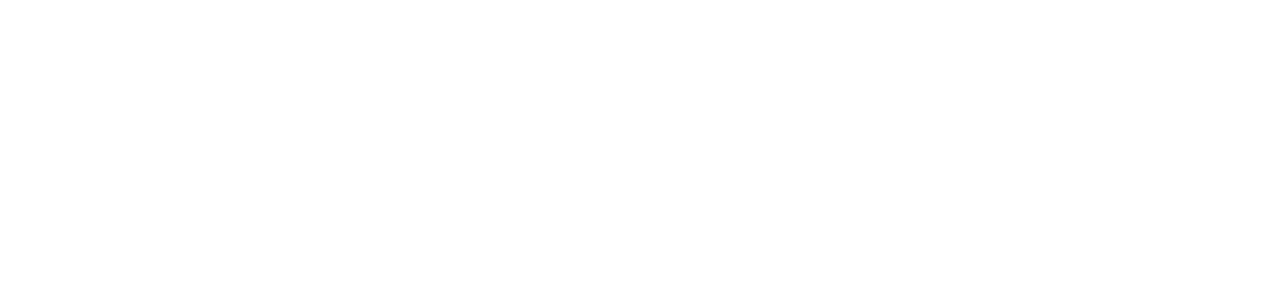
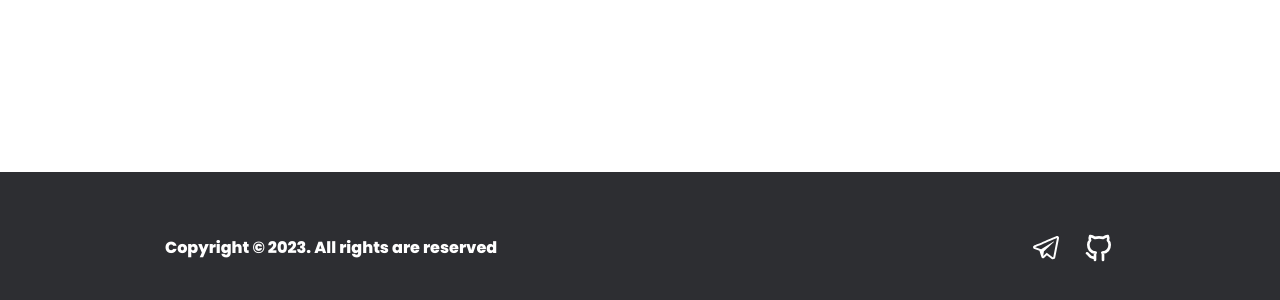
Before and after one commit to Dmitriy-Babiy/resume, a React (Vite) app: page / in a window 1280 px wide. Shown: the part 3708-4008 px from the top of the page. Before the commit the page ends 3880 px from the top, so only its background shows below. Built offline with nearby package versions, Linux system fonts and the light colour scheme.

Commit message:
feat: add footer

```diff
--- a/src/App.tsx
+++ b/src/App.tsx
@@ -1,11 +1,10 @@
-import { Header } from './components';
+import { Footer, Header } from './components';
 import { Home } from './sections';
 
 function App() {
   return (
     <>
       <Header />
-
       <Home />
 
       <section style={{ height: 1000 }} id='About'>
@@ -19,6 +18,8 @@ function App() {
       <section style={{ height: 1000 }} id='Contacts'>
         Contacts
       </section>
+
+      <Footer />
     </>
   );
 }
--- /dev/null
+++ b/src/components/footer/footer.module.scss
@@ -0,0 +1,37 @@
+.footer {
+  padding-block: 60px;
+  color: var(--white);
+  background-color: var(--black);
+
+  .container {
+    @include container;
+
+    display: flex;
+    align-items: center;
+    justify-content: space-between;
+
+    .rights {
+      @include body-m-bold;
+    }
+
+    .links {
+      gap: 20px;
+      display: flex;
+
+      a {
+        display: flex;
+
+        svg {
+          width: 32px;
+          height: 32px;
+          color: var(--white);
+          transition: color 0.25s;
+        }
+
+        :hover {
+          color: var(--blue);
+        }
+      }
+    }
+  }
+}
--- /dev/null
+++ b/src/components/footer/footer.tsx
@@ -0,0 +1,20 @@
+import { GithubIcon, TelegramIcon } from '../../assets/icons';
+import styles from './footer.module.scss';
+
+export const Footer = () => {
+  return (
+    <footer className={styles.footer}>
+      <div className={styles.container}>
+        <h3 className={styles.rights}>Copyright © 2023. All rights are reserved</h3>
+        <div className={styles.links}>
+          <a href='https://t.me/Fosgensil' target='_blank'>
+            <TelegramIcon />
+          </a>
+          <a href='https://github.com/Dmitriy-Babiy' target='_blank'>
+            <GithubIcon />
+          </a>
+        </div>
+      </div>
+    </footer>
+  );
+};
--- /dev/null
+++ b/src/components/footer/index.ts
@@ -0,0 +1 @@
+export * from './footer';
--- a/src/components/index.ts
+++ b/src/components/index.ts
@@ -1,3 +1,4 @@
 import { Header } from './header';
+import { Footer } from './footer';
 
-export { Header };
+export { Header, Footer };
```
